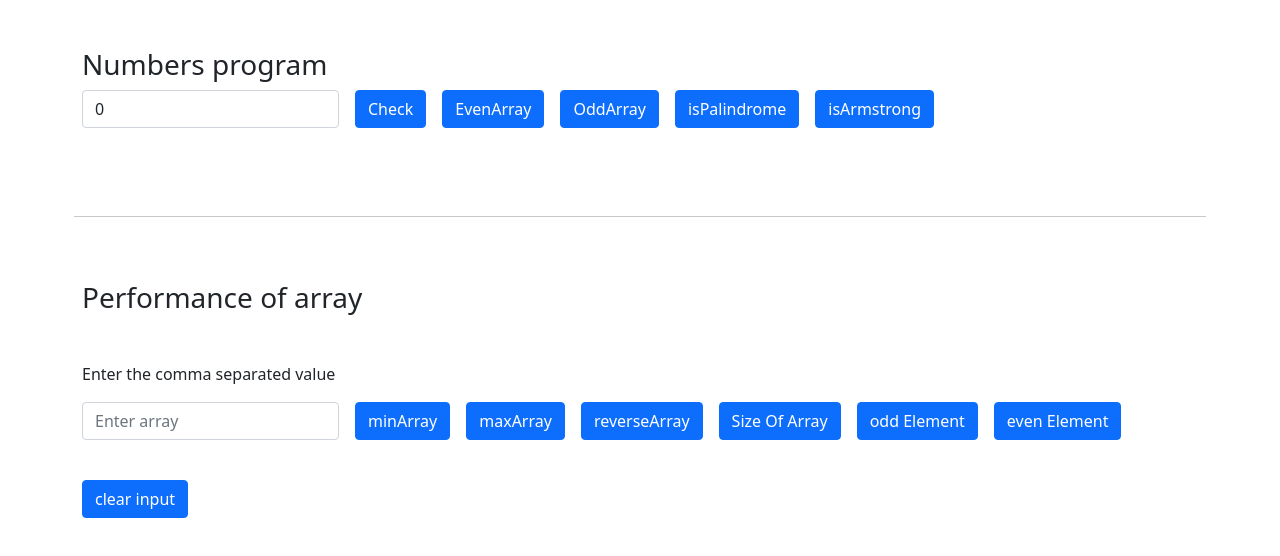
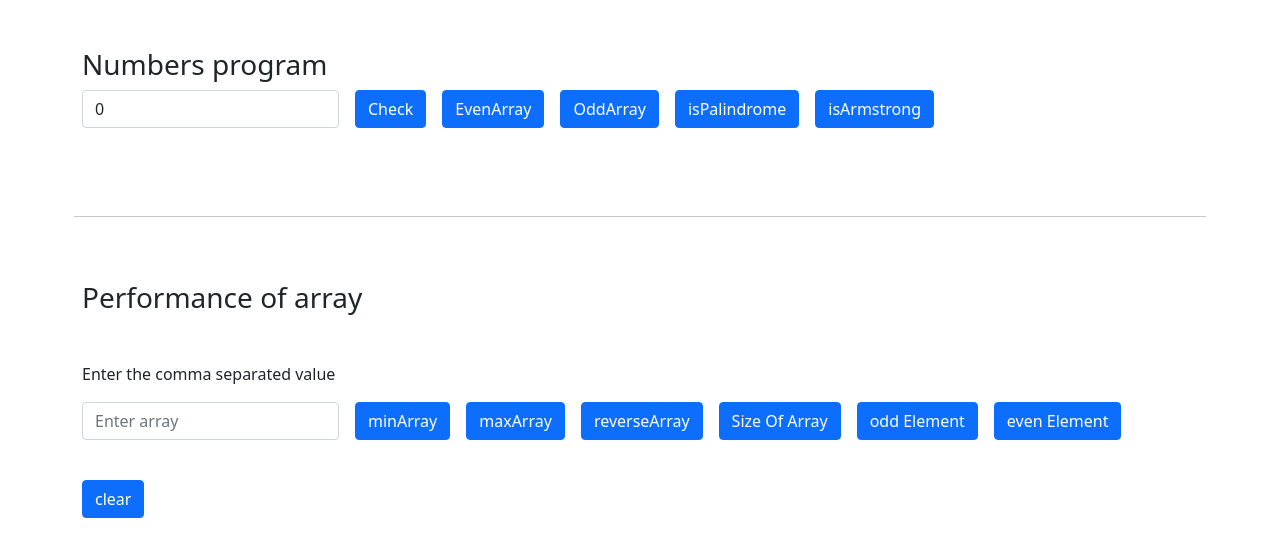
Before and after one commit to Chetana-Bhanarkar/Bootcoding-AngularJS, an Angular app in the folder even-odd-app/: page / in a window 1280 px wide. Shown: the top 556 px of the page. Built offline with nearby package versions, Linux system fonts and the light colour scheme.

Commit message:
Basic logics  on array in angular

```diff
--- a/even-odd-app/src/app/pages/array/array.component.html
+++ b/even-odd-app/src/app/pages/array/array.component.html
@@ -26,7 +26,7 @@
       <button type="submit" (click)="evenArrayElement()" class="btn btn-primary mb-3">even Element</button>
     </div>
     <div class="col-auto">
-      <button type="submit" (click)="clear()" class="btn btn-primary mb-3">clear input</button>
+      <button type="submit" (click)="clear()" class="btn btn-primary mb-3">clear</button>
     </div>
   </form>
 </div>
```
